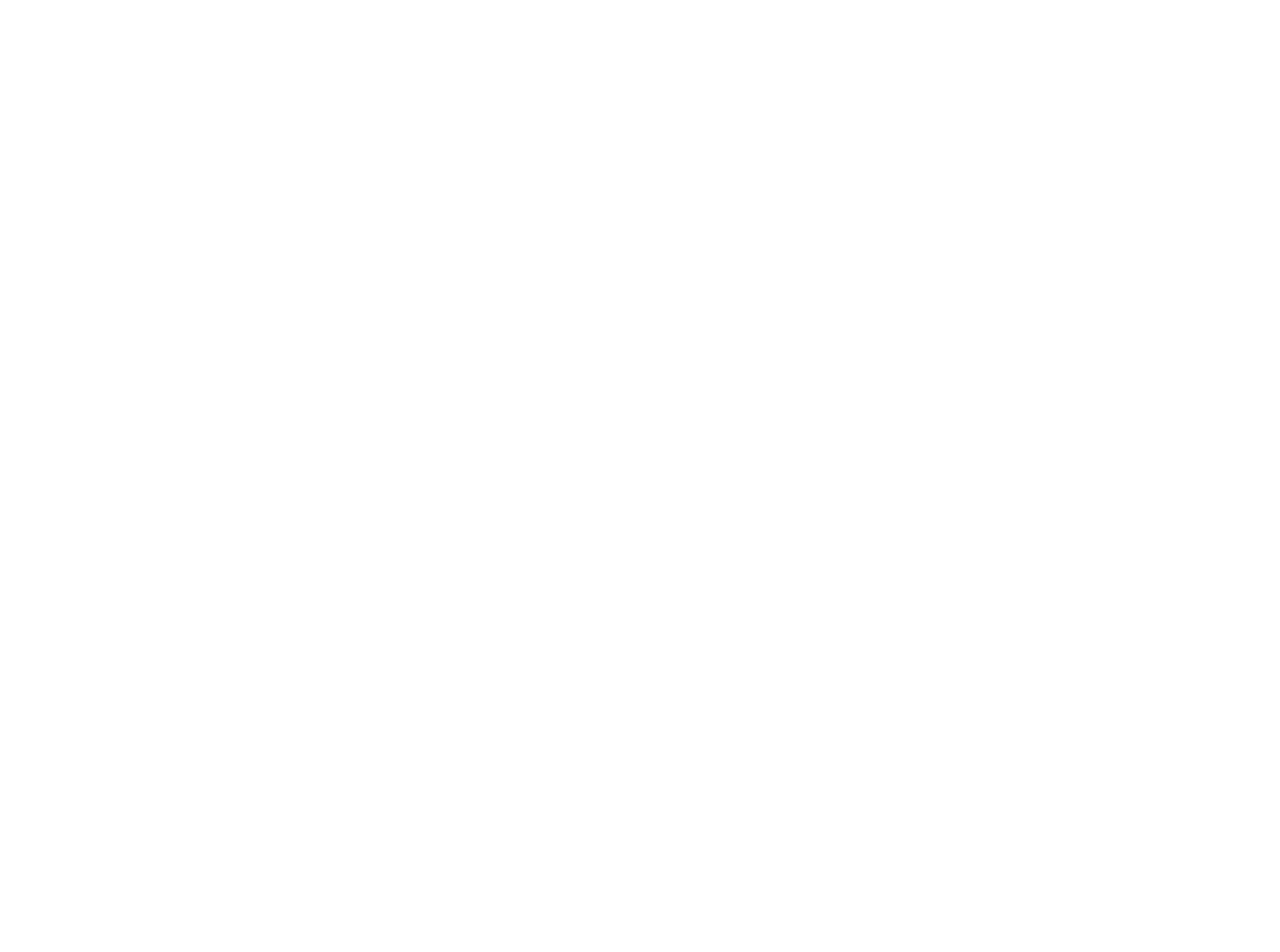
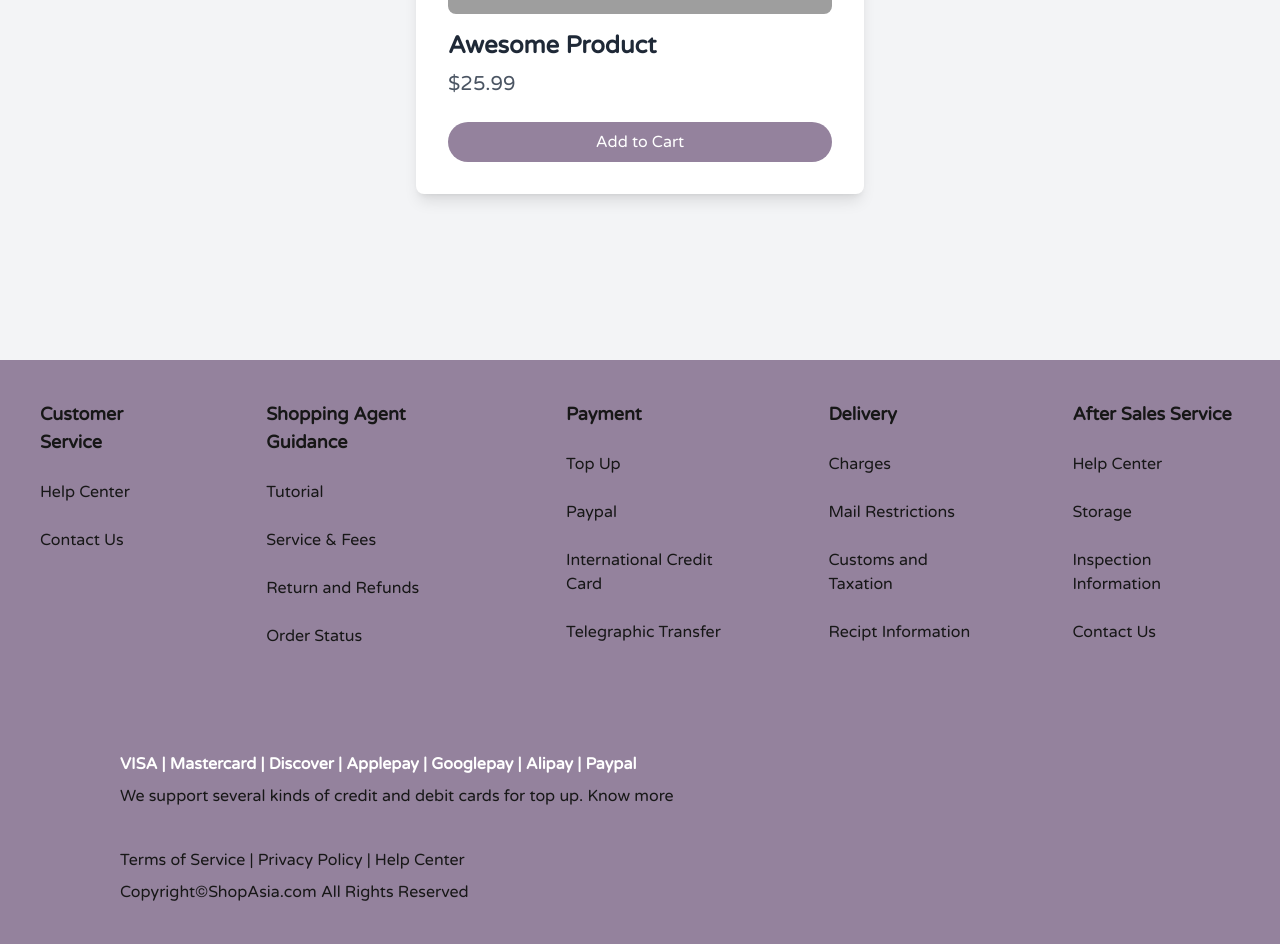
Before and after one commit to will19800/HondaChallenge, a Next.js app in the folder shopasia/: page /productPage in a window 1280 px wide. Before the commit this address had no page. Shown: the part 440-1392 px from the top of the page. Before the commit the page ends 800 px from the top, so only its background shows below. Built offline with nearby package versions, Linux system fonts and the light colour scheme; grey boxes are pictures that could not be loaded.

Commit message:
added a product page

```diff
--- a/shopasia/src/app/page.tsx
+++ b/shopasia/src/app/page.tsx
@@ -60,8 +60,10 @@
                 />
 
             </Link>
+            <Link href="/productPage">
+              <img src="images/ThirdBanner.png" width={350} height={500} />
+            </Link>
 
-            <img src="images/ThirdBanner.png" width={350} height={500} />
           </div>
         </div>
       </section>
--- /dev/null
+++ b/shopasia/src/app/productPage/page.tsx
@@ -0,0 +1,107 @@
+'use client';
+import { useState } from "react";
+import Image from "next/image";
+import Link from "next/link";
+import Header from "../components/Header";
+
+export default function Home() {
+  const [cart, setCart] = useState([]);
+
+  const product = {
+    id: 1,
+    name: "Awesome Product",
+    price: 25.99,
+    imageUrl: "/images/product-photo.jpg", // Replace with your actual image URL
+  };
+
+  const addToCart = () => {
+    //setCart((prevCart) => [...prevCart, product]);
+    alert(`${product.name} has been added to your cart!`);
+  };
+  return (
+    <main>
+      <Header />
+
+      <div className="flex justify-center items-center min-h-screen bg-gray-100">
+      <div className="bg-white rounded-lg shadow-lg overflow-hidden w-full max-w-md p-8">
+        {/* Product Image */}
+        <img
+          src={product.imageUrl}
+          alt={product.name}
+          className="w-full h-64 object-cover mb-4 rounded-lg"
+        />
+
+        {/* Product Details */}
+        <div className="mb-6">
+          <h1 className="text-2xl font-bold text-gray-800 mb-2">{product.name}</h1>
+          <p className="text-xl text-gray-600 mb-4">${product.price.toFixed(2)}</p>
+        </div>
+
+        {/* Add to Cart Button */}
+        <button
+          onClick={addToCart}
+          className="bg-[#94829d] text-white px-6 py-2 rounded-full w-full hover:bg-[#67407a] transition duration-200 focus:outline-none focus:ring-2 focus:ring-[#94829d]"
+        >
+          Add to Cart
+        </button>
+      </div>
+    </div>
+
+
+      <section>
+        <div className="bg-darkerPurple flex justify-center">
+          <div className="p-10">
+            <h1 className="font-bold text-lg">Customer Service</h1>
+            <p className="my-6">Help Center</p>
+            <p className="my-6">Contact Us</p>
+          </div>
+          <div className="p-10">
+            <h1 className="font-bold text-lg">Shopping Agent Guidance</h1>
+            <p className="my-6">Tutorial</p>
+            <p className="my-6">Service & Fees</p>
+            <p className="my-6">Return and Refunds</p>
+            <p className="my-6">Order Status</p>
+          </div>
+          <div className="p-10">
+            <h1 className="font-bold text-lg">Payment</h1>
+            <p className="my-6">Top Up</p>
+            <p className="my-6">Paypal</p>
+            <p className="my-6">International Credit Card</p>
+            <p className="my-6">Telegraphic Transfer</p>
+          </div>
+          <div className="p-10">
+            <h1 className="font-bold text-lg">Delivery</h1>
+            <p className="my-6">Charges</p>
+            <p className="my-6">Mail Restrictions</p>
+            <p className="my-6">Customs and Taxation</p>
+            <p className="my-6">Recipt Information</p>
+          </div>
+          <div className="p-10">
+            <h1 className="font-bold text-lg">After Sales Service</h1>
+            <p className="my-6">Help Center</p>
+            <p className="my-6">Storage</p>
+            <p className="my-6">Inspection Information</p>
+            <p className="my-6">Contact Us</p>
+          </div>
+        </div>
+      </section>
+      <section className="bg-darkerPurple">
+        <div className="flex flex-col mb-20 ml-20 p-10">
+          <p className="text-white font-bold mb-2">
+            VISA | Mastercard | Discover | Applepay | Googlepay | Alipay |
+            Paypal
+          </p>
+          <p className="mb-10">
+            We support several kinds of credit and debit cards for top up. Know
+            more
+          </p>
+          <p className="mb-2">
+            Terms of Service | Privacy Policy | Help Center
+          </p>
+          <p>Copyright©ShopAsia.com All Rights Reserved</p>
+        </div>
+      </section>
+
+    </main>
+  );
+}
```
